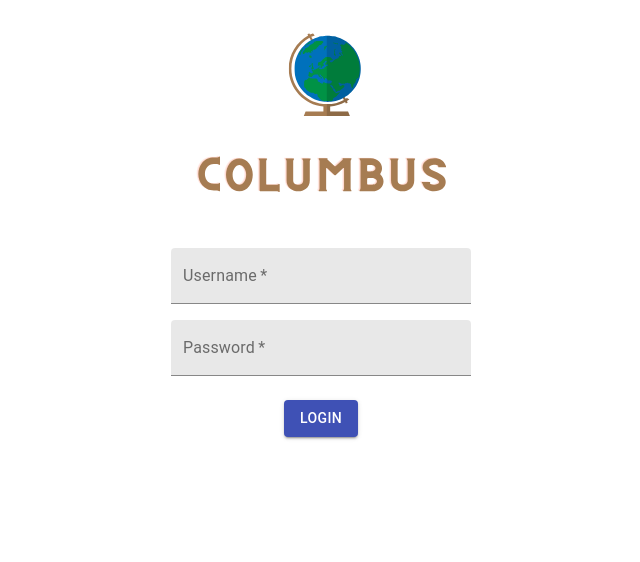
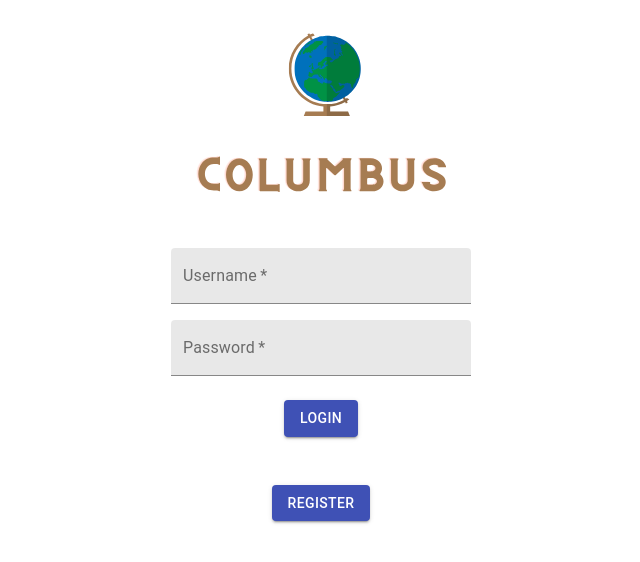
Before and after one commit to bounswe/2021SpringGroup7, a React (Create React App) app in the folder Columbus/frontend/: page / in a window 1280 px wide. Shown: the top 562 px of the page, without its empty margins (319-959 px from the left). Built offline with nearby package versions, Linux system fonts and the light colour scheme.

Commit message:
Add logo and register

```diff
--- a/Columbus/frontend/src/pages/Login/Login.js
+++ b/Columbus/frontend/src/pages/Login/Login.js
@@ -1,7 +1,9 @@
 import React, { useState } from 'react';
 import { makeStyles } from '@material-ui/core';
-import logo from '../../assets/Columbus.svg'
+import Logo from '../../components/Logos/LogoWithText'
 import LoginForm from '../../components/Forms/LoginForm/LoginForm';
+import ModalDialog from '../Register/ModalDialog'
+import Button from "@material-ui/core/Button";
 
 const useStyles = makeStyles(theme => ({
     Applogo: {
@@ -12,22 +14,45 @@ const useStyles = makeStyles(theme => ({
     root: {
         display: 'flex',
         flexDirection: 'column',
-        justifyContent: 'end',
-        alignItems: 'center'
+        justifyContent: 'center',
+        alignItems: 'center',
+        '& .MuiTextField-root': {
+			margin: theme.spacing(1),
+			width: '300px',
+		},
+		'& .MuiButtonBase-root': {
+			margin: theme.spacing(2),
+		},
     },
 }));
 
-export default function Login(){
+export default function Login({setAuthenticated}){
     const classes= useStyles();
-    const handleClose = (email, password) => {
+
+    const [openRegister, setOpenRegister] = useState(false);
+
+    const handleOpenRegister = () => {
+        setOpenRegister(true)
+    };
+
+    const handleCloseRegister = () => {
+    setOpenRegister(false);
+    };
+
+    const handleLogin = (email, password) => {
         console.log(email, password);
         localStorage.setItem('jwtToken', 'bearer ' + password);
+        setAuthenticated(true);
     };
 
     return (
         <div className={classes.root}>
-            <img src={logo} className = {classes.Applogo} alt='Logo' />
-            <LoginForm handleClose={handleClose} />
+            <Logo className={classes.Applogo} alt='Logo'/>
+            <LoginForm handleClose={handleLogin} />
+            <Button variant="contained" color="primary" onClick={handleOpenRegister}>
+					        Register
+            </Button>
+            <ModalDialog open={openRegister} handleClose={handleCloseRegister} />
         </div>
     )
 }
```
